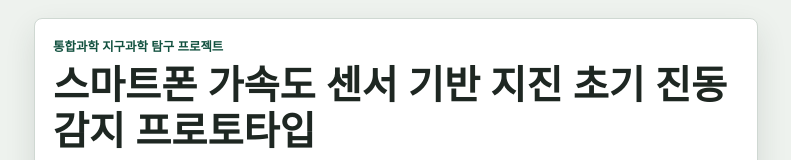
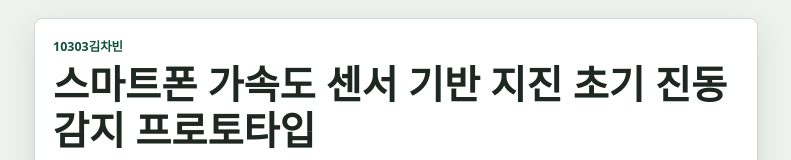
Before and after one commit to chabin0000/earthquake-sensor-prototype, a plain HTML site: page index.html in a window 1280 px wide. Shown: the top 160 px of the page, without its empty margins (244-1035 px from the left). Drawn offline with Linux system fonts and the light colour scheme.

Commit message:
Update index.html

```diff
--- a/index.html
+++ b/index.html
@@ -9,7 +9,7 @@
 <body>
   <main class="app-shell">
     <section class="top-panel">
-      <p class="label">통합과학 지구과학 탐구 프로젝트</p>
+      <p class="label">10303김차빈</p>
       <h1>스마트폰 가속도 센서 기반 지진 초기 진동 감지 프로토타입</h1>
       <p class="warning-text">
         이 앱은 교육용 실험 프로토타입이며 실제 지진 경보용으로 사용할 수 없습니다.
```
